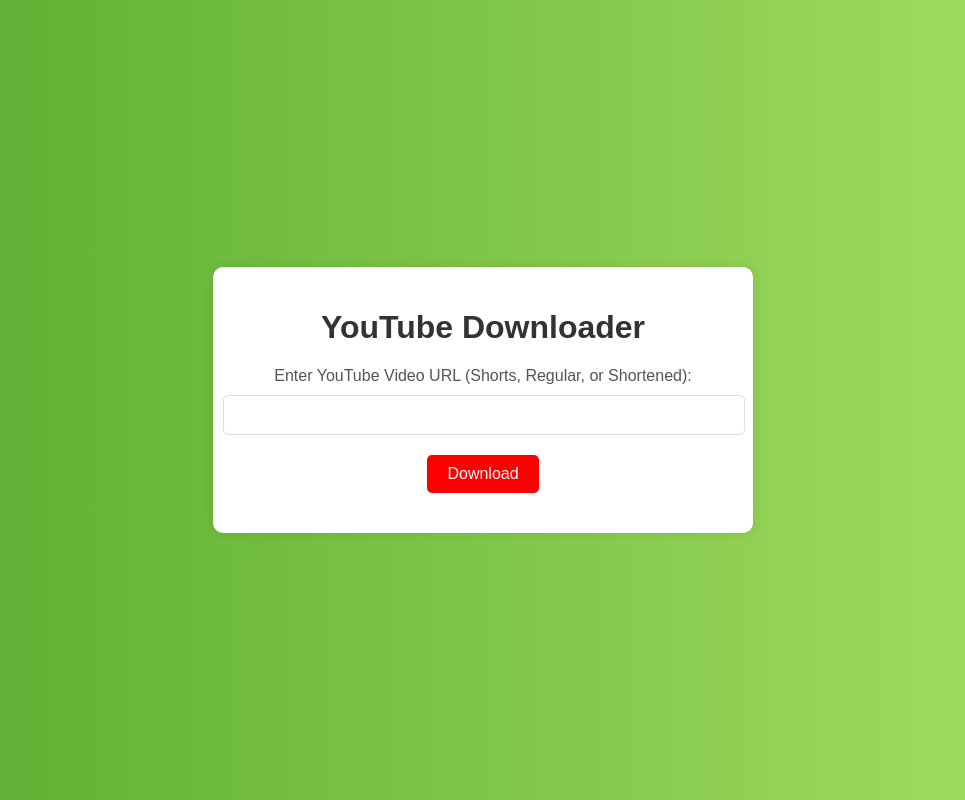
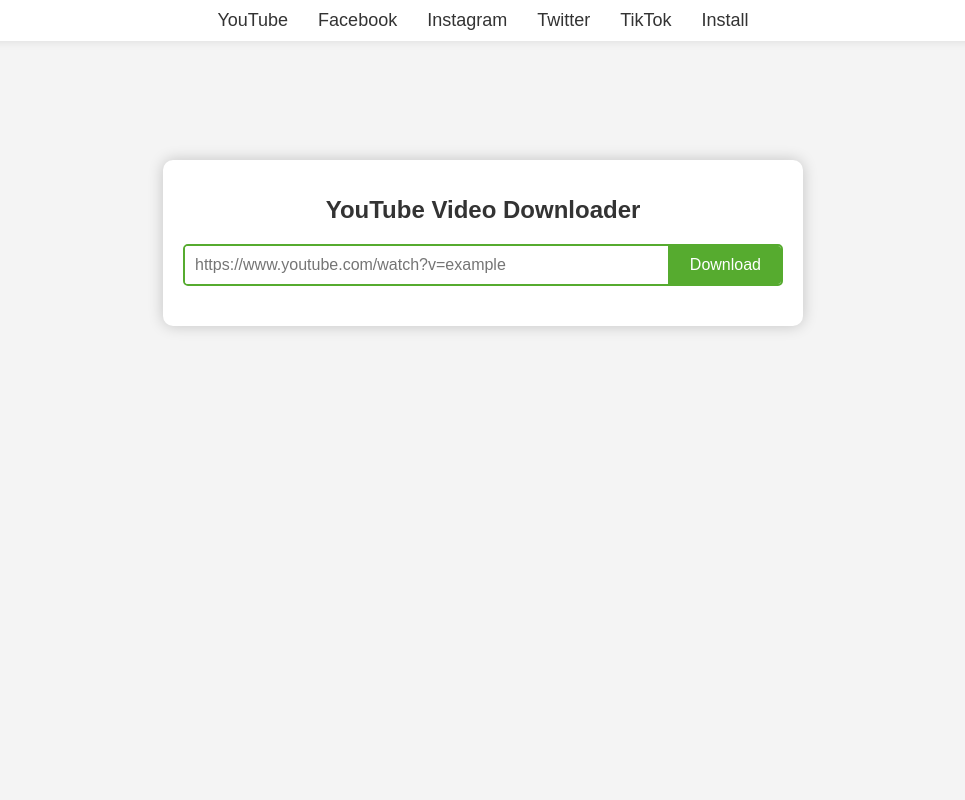
Before and after one commit to sahil12349/YouTube-Video-Downloader, a Flask app: page / in a window 1280 px wide. Shown: the whole page, without its empty margins (157-1122 px from the left). Run offline with Flask 3, Linux system fonts and the light colour scheme; some libraries are stand-ins or nearby versions.

Commit message:
Main Commit

```diff
--- a/templates/index.html
+++ b/templates/index.html
@@ -1,5 +1,6 @@
 <!DOCTYPE html>
 <html lang="en">
+
 <head>
     <meta charset="UTF-8">
     <meta name="viewport" content="width=device-width, initial-scale=1.0">
@@ -7,95 +8,161 @@
     <style>
         body {
             font-family: Arial, sans-serif;
-            background: linear-gradient(to right, #56ab2f, #a8e063);
+            background: #f4f4f4;
+            margin: 0;
+            padding-top: 60px;
+            color: #333;
+        }
+
+        .navbar {
+            position: fixed;
+            top: 0;
+            width: 100%;
+            background-color: #fff;
+            box-shadow: 0 0 10px rgba(0, 0, 0, 0.1);
+            padding: 10px 0;
+            z-index: 1000;
+        }
+
+        .navbar ul {
+            list-style: none;
+            margin: 0;
+            padding: 0;
             display: flex;
             justify-content: center;
-            align-items: center;
-            height: 100vh;
-            margin: 0;
         }
+
+        .navbar ul li {
+            margin: 0 15px;
+        }
+
+        .navbar ul li a {
+            text-decoration: none;
+            color: #333;
+            font-size: 18px;
+            transition: color 0.3s;
+        }
+
+        .navbar ul li a:hover {
+            color: #56ab2f;
+        }
+
         .container {
             background: #fff;
             padding: 20px;
             border-radius: 10px;
-            box-shadow: 0 0 10px rgba(0, 0, 0, 0.1);
-            max-width: 500px;
-            width: 100%;
+            box-shadow: 0 0 15px rgba(0, 0, 0, 0.2);
+            max-width: 600px;
+            width: 90%;
             text-align: center;
+            margin: auto;
+            margin-top: 100px;
         }
+
         h1 {
             color: #333;
+            margin-bottom: 20px;
+            font-size: 24px;
         }
-        label {
-            display: block;
-            margin-bottom: 10px;
-            color: #555;
+
+        .input-group {
+            display: flex;
+            justify-content: space-between;
+            align-items: center;
+            margin-bottom: 20px;
+            border: 2px solid #56ab2f;
+            border-radius: 5px;
+            overflow: hidden;
         }
-        input[type="text"] {
+
+        .input-group input[type="text"] {
             width: 100%;
-            margin-left: -10px;
             padding: 10px;
-            margin-bottom: 20px;
-            border: 1px solid #ddd;
-            border-radius: 5px;
+            border: none;
             font-size: 16px;
-            transition: border-color 0.3s;
+            outline: none;
+            border-right: 2px solid #56ab2f;
         }
-        input[type="text"]:focus {
-            border-color: #56ab2f;
-            outline: none;
-        }
-        button {
-            background-color: #FF0000;
+
+        .input-group button {
+            background-color: #56ab2f;
             color: #fff;
             border: none;
             padding: 10px 20px;
-            border-radius: 5px;
             cursor: pointer;
             font-size: 16px;
             transition: background-color 0.3s;
         }
-        button:hover {
-            background-color: #cc0000;
+
+        .input-group button:hover {
+            background-color: #45a049;
         }
+
         #result {
             margin-top: 20px;
+            text-align: left;
+            font-size: 16px;
         }
+
         #result p {
-            background: #56ab2f;
-            color: #fff;
+            background: #f9f9f9;
+            color: #333;
             padding: 10px;
             border-radius: 5px;
         }
+
         #result a {
-            color: #fff;
+            color: #56ab2f;
             text-decoration: none;
+            font-weight: bold;
         }
+
+        #result a:hover {
+            text-decoration: underline;
+        }
+
         .thumbnail {
             width: 100%;
-            max-width: 300px;
+            max-width: 150px;
             border-radius: 10px;
             margin-top: 10px;
+            float: right;
         }
     </style>
 </head>
+
 <body>
+
+    <!-- Navbar -->
+    <div class="navbar">
+        <ul>
+            <li><a href="#">YouTube</a></li>
+            <li><a href="#">Facebook</a></li>
+            <li><a href="#">Instagram</a></li>
+            <li><a href="#">Twitter</a></li>
+            <li><a href="#">TikTok</a></li>
+            <li><a href="#">Install</a></li>
+        </ul>
+    </div>
+
+    <!-- Main Content -->
     <div class="container">
-        <h1>YouTube Downloader</h1>
+        <h1>YouTube Video Downloader</h1>
         <form id="download-form">
-            <label for="url">Enter YouTube Video URL (Shorts, Regular, or Shortened):</label>
-            <input type="text" id="url" name="url" required>
-            <button type="submit">Download</button>
+            <div class="input-group">
+                <input type="text" id="url" name="url"
+                    placeholder="https://www.youtube.com/watch?v=example" required>
+                <button type="submit">Download</button>
+            </div>
         </form>
         <div id="result"></div>
     </div>
 
     <script>
-        document.getElementById('download-form').addEventListener('submit', async function(e) {
+        document.getElementById('download-form').addEventListener('submit', async function (e) {
             e.preventDefault();
             const url = document.getElementById('url').value.trim();
 
-            // Updated URL pattern to handle YouTube Shorts, regular videos, and shortened URLs
             const urlPattern = /^https:\/\/www\.youtube\.com\/(shorts\/.+|watch\?v=.+)$|^https:\/\/youtu\.be\/.+$/;
             console.log('Entered URL:', url);
             console.log('URL pattern match:', urlPattern.test(url));
@@ -117,14 +184,14 @@
                 if (!response.ok) {
                     throw new Error('Network response was not ok.');
                 }
-
                 const result = await response.json();
                 const resultDiv = document.getElementById('result');
                 if (result.success) {
                     resultDiv.innerHTML = `
                         <p>Title: ${result.title}</p>
-                        <p><a href="${result.download_url}" target="_blank">Download MP3</a></p>
-                        <img src="${result.thumbnail}" alt="Thumbnail" class="thumbnail">
+                        <img src="${result.thumbnail}" alt="Thumbnail" class="thumbnail"></p>
+                        <p><a href="${result.download_url}" target="_blank">Download MP3</a>
+
                     `;
                 } else {
                     resultDiv.innerHTML = `<p>${result.message}</p>`;
@@ -135,4 +202,5 @@
         });
     </script>
 </body>
+
 </html>
```
